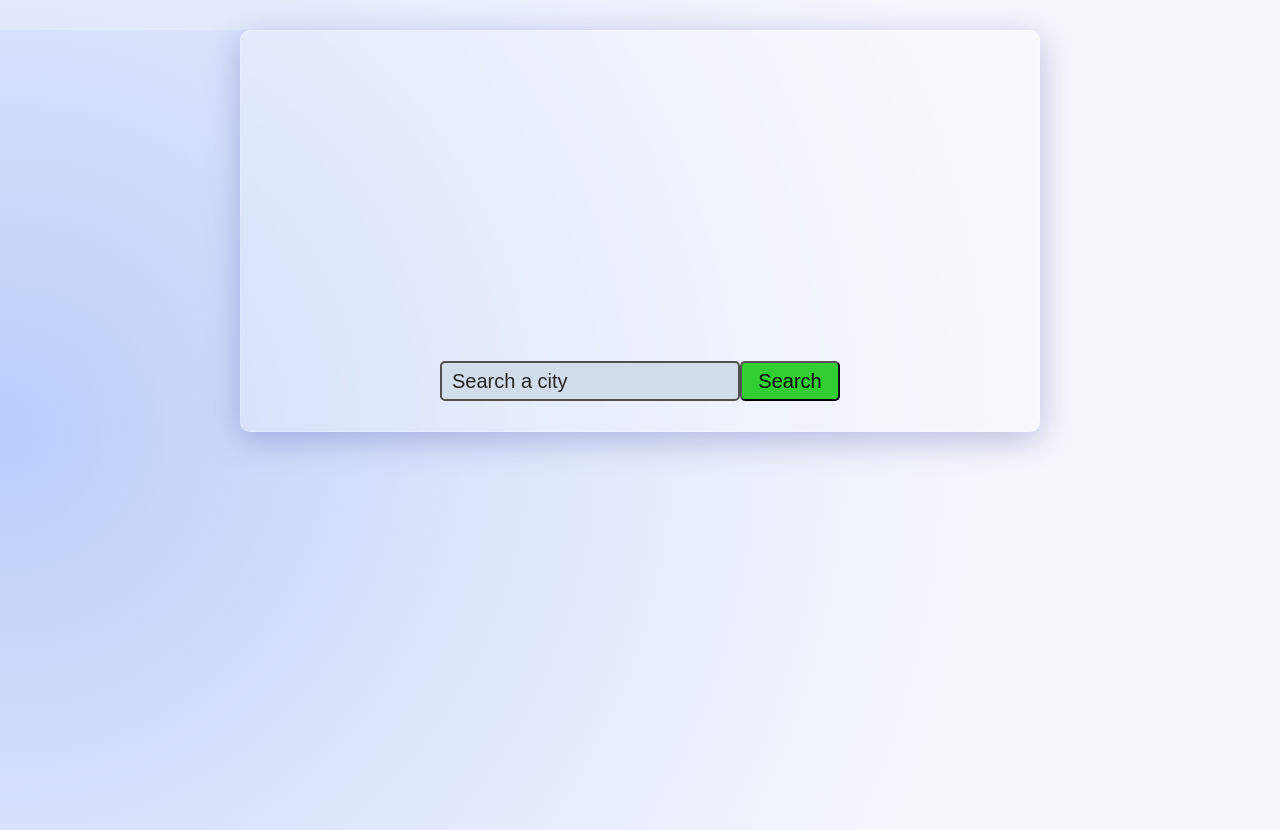
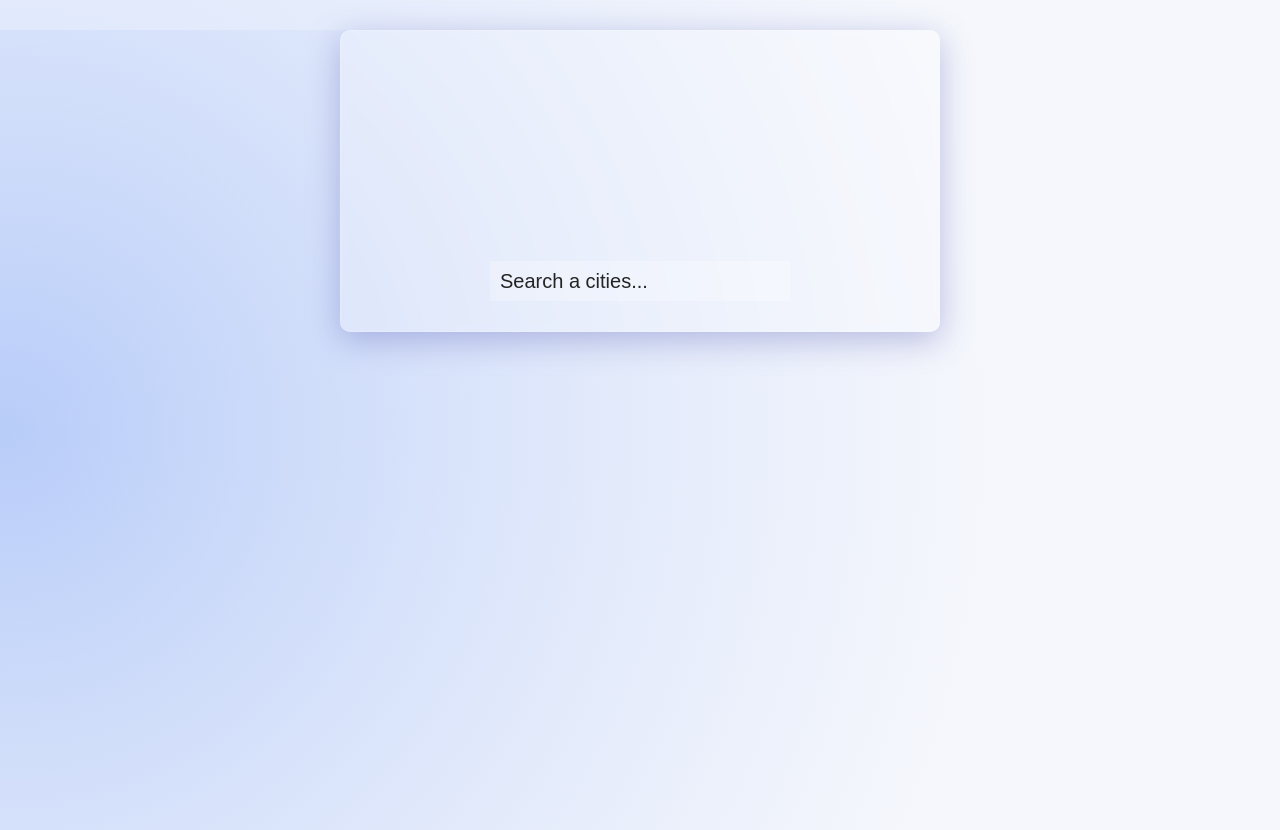
Before and after one commit to madzadev/weather-app, a Next.js app: page / in a window 1280 px wide. Built offline with nearby package versions, Linux system fonts and the light colour scheme.

Commit message:
ui update

```diff
--- a/pages/index.js
+++ b/pages/index.js
@@ -13,6 +13,7 @@ export default function Home() {
       body: JSON.stringify({ input }),
     });
     const data = await res.json();
+    console.log(data);
     setWeatherData({ ...data });
     setInput("");
   };
@@ -25,14 +26,14 @@ export default function Home() {
 
   return (
     <div className={styles.wrapper}>
-      {/* <h1>My weather app {input}</h1> */}
-
       {weatherData && (
         <>
-          <h1>
+          <h1 className={styles.locationTitle}>
             {weatherData.name}, {weatherData.sys.country}
           </h1>
-          <p>{weatherData.weather[0].description}</p>
+          <p className={styles.weatherDescription}>
+            {weatherData.weather[0].description}
+          </p>
           <Image
             alt="weatherIcon"
             src={`/icons/${weatherData.weather[0].icon}.svg`}
@@ -44,20 +45,19 @@ export default function Home() {
             {Math.round(weatherData.main.temp)}°
           </h1>
           <p>Feels like {Math.round(weatherData.main.feels_like)}°</p>
+          <p>Humidity: {weatherData.main.humidity}</p>
+          <p>Wind: {weatherData.wind.speed}</p>
         </>
       )}
       <input
         type="text"
         className={styles.searchInput}
-        defaultValue="Search a city"
+        defaultValue="Search a cities..."
         value={input}
         onFocus={(e) => (e.target.value = "")}
         onChange={(e) => setInput(e.target.value)}
         onKeyDown={(e) => something(e)}
       />
-      <button className={styles.searchBtn} onClick={clickHandler}>
-        Search
-      </button>
     </div>
   );
 }
--- a/styles/Home.module.css
+++ b/styles/Home.module.css
@@ -1,7 +1,6 @@
 .wrapper {
-  max-width: 800px;
+  max-width: 600px;
   margin: 30px auto;
-  /* border: 1px solid grey; */
   text-align: center;
   padding: 30px;
   background: rgba(255, 255, 255, 0.25);
@@ -12,28 +11,27 @@
   border: 1px solid rgba(255, 255, 255, 0.18);
 }
 
+.locationTitle {
+  font-size: 38px;
+  margin-bottom: 20px;
+}
+
+.weatherDescription {
+  font-size: 24px;
+  margin-bottom: 30px;
+}
+
 .mainTemp {
   font-size: 84px;
 }
 
 .searchInput {
-  margin-top: 300px;
+  margin-top: 200px;
   height: 40px;
   width: 300px;
-  border-radius: 5px;
-  border: 2px solid rgb(80, 80, 80);
-
-  background-color: #d3ddea;
+  border: none;
   padding: 0 10px;
   color: #242424;
   font-size: 20px;
+  background: rgba(255, 255, 255, 0.25);
 }
-
-.searchBtn {
-  background-color: limegreen;
-  width: 100px;
-  height: 40px;
-  border-radius: 5px;
-  font-size: 20px;
-  padding: 0 10px;
-}
```
